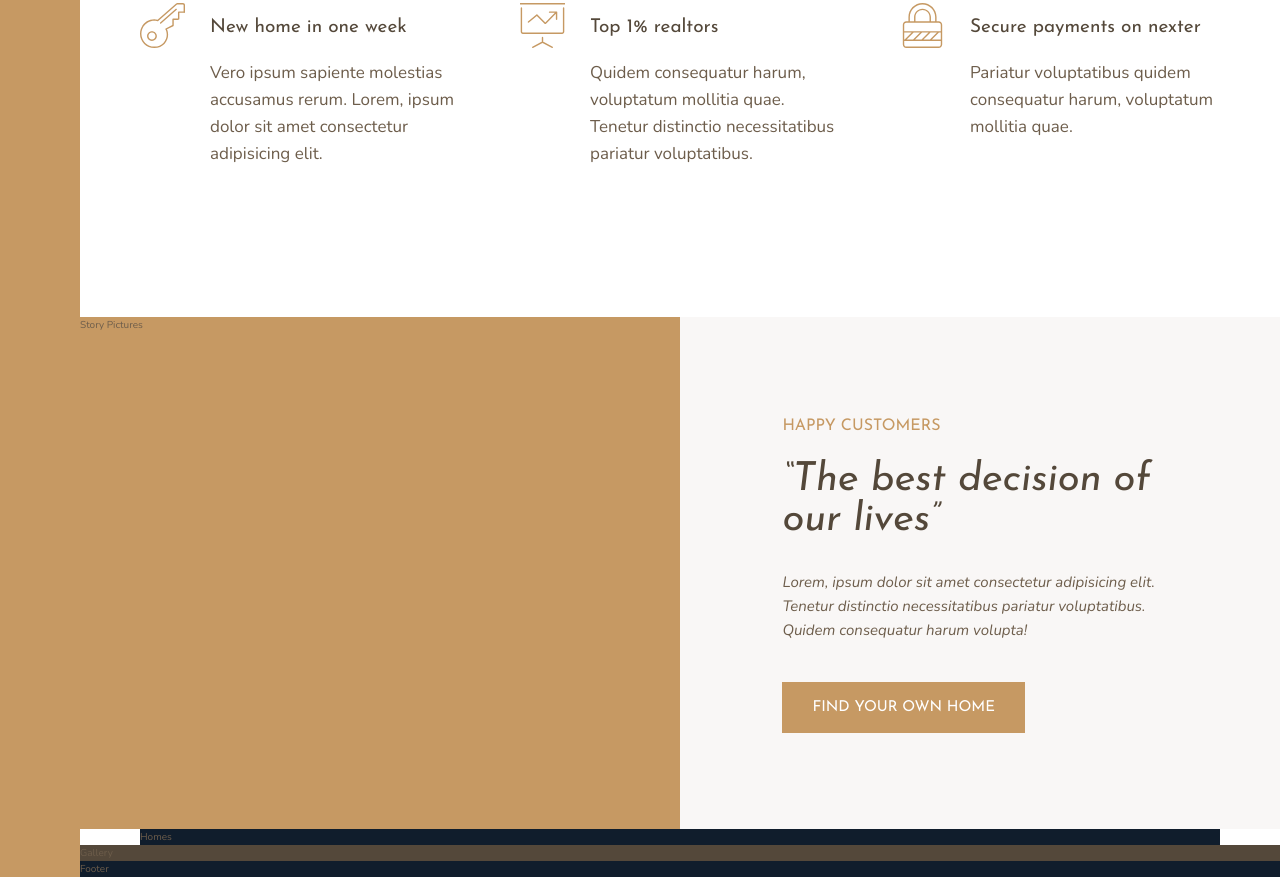
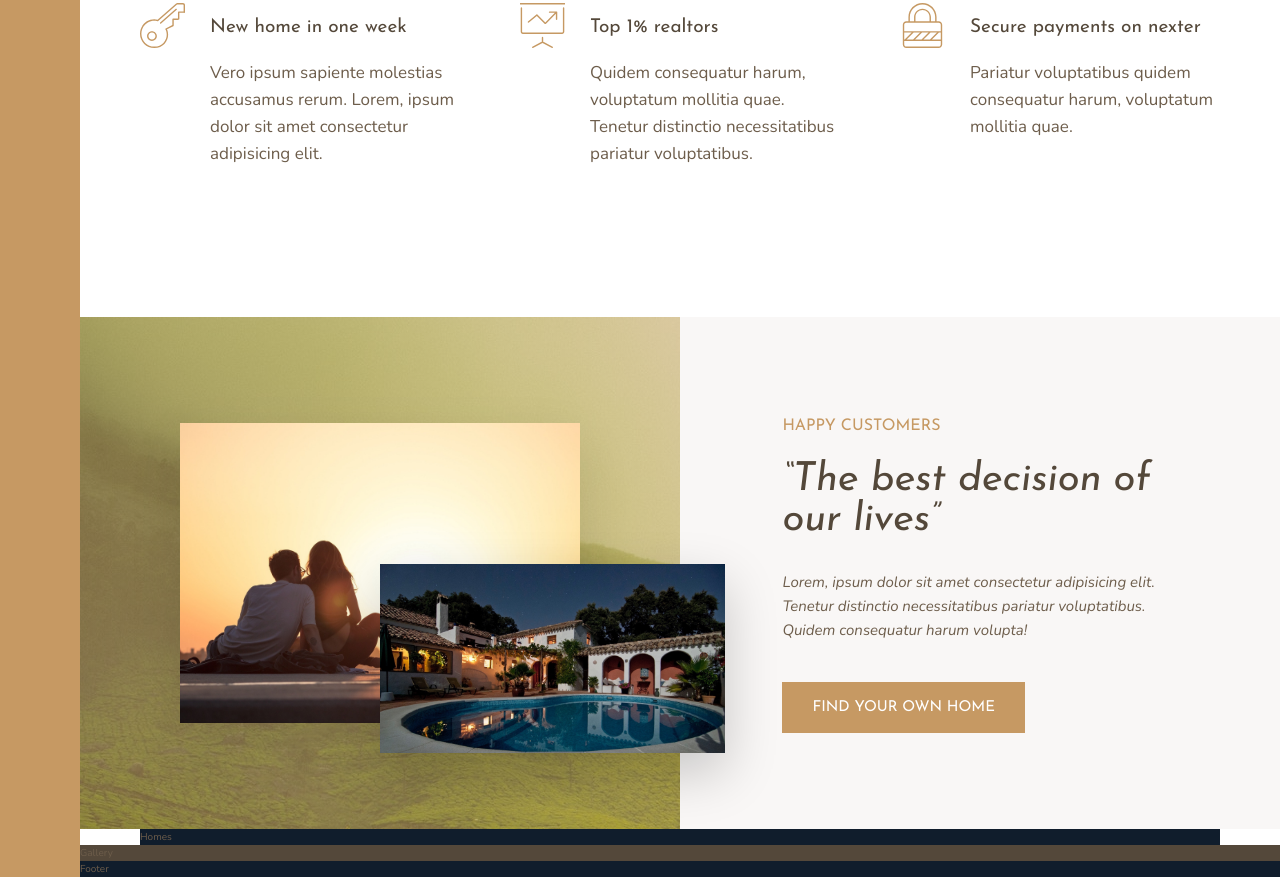
Before and after one commit to mnstrdm/UdemyProject-NexterWebPage, a website: page index.html in a window 1280 px wide. Shown: the part 991-1868 px from the top of the page. Drawn offline with nearby package versions, Linux system fonts and the light colour scheme.

Commit message:
story section finished with pictures

```diff
--- a/index.html
+++ b/index.html
@@ -68,7 +68,10 @@
 
       </div>
     </div>
-    <div class="story__pictures">Story Pictures</div>
+    <div class="story__pictures">
+        <img src="img/story-1.jpeg" alt="Couple with new house" class="story__img--1">
+        <img src="img/story-2.jpeg" alt="New house" class="story__img--2">
+    </div>
     <div class="story__content">
         <h3 class="heading-3 mb-sm">Happy Customers</h3>
         <h2 class="heading-2 heading-2--dark mb-md">&ldquo;The best decision of our lives&rdquo;</h2>
--- a/sass/_story.scss
+++ b/sass/_story.scss
@@ -2,6 +2,31 @@
   &__pictures {
     background-color: $color-primary;
     grid-column: full-start / col-end 4;
+    background-image: linear-gradient(
+        rgba($color-primary, 0.5),
+        rgba($color-primary, 0.5)
+      ),
+      url(../img/back.jpg);
+
+    display: grid;
+    grid-template-rows: repeat(6, 1fr);
+    grid-template-columns: repeat(6, 1fr);
+    align-items: center;
+  }
+
+  &__img--1 {
+    width: 100%;
+    grid-row: 2/6;
+    grid-column: 2/6;
+    box-shadow: 0 2rem 5rem rgba(0, 0, 0, 0.1);
+  }
+
+  &__img--2 {
+    width: 115%;
+    grid-row: 4/6;
+    grid-column: 4/7;
+    z-index: 10;
+    box-shadow: 0 2rem 5rem rgba(0, 0, 0, 0.2);
   }
   &__content {
     background-color: $color-grey-light-1;
```
Also changed, not shown: css/style.css.
